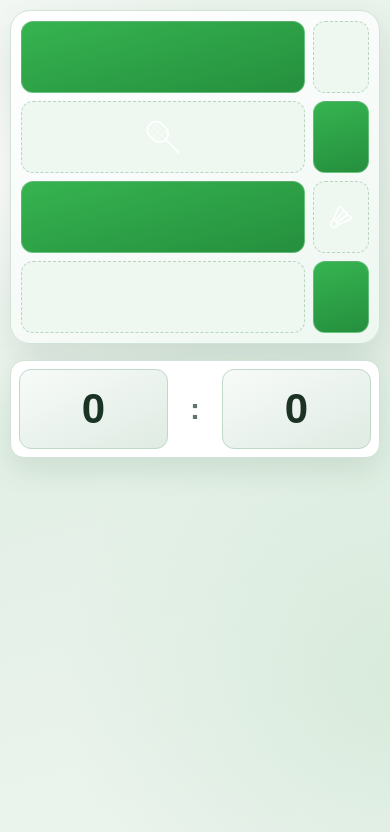
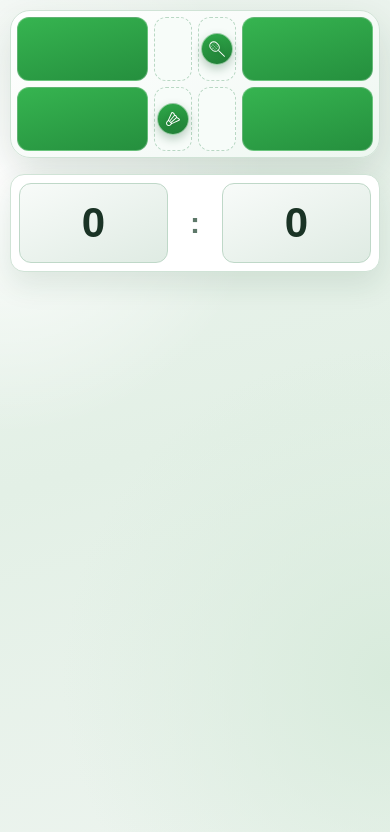
Before and after one commit to Zeng-Han/badminton-scoreboard, a plain HTML site: page match.html in a window 390 px wide. Drawn offline with Linux system fonts and the light colour scheme.

Commit message:
修改前端让发接发标志更清晰可读

```diff
--- a/match.css
+++ b/match.css
@@ -68,8 +68,22 @@ body {
 }
 
 .sign {
-    border: 1px dashed #b7d5c1;
-    background: #eef8f1;
+    position: relative;
+    border: 1px dashed #b9d8c4;
+    background: #f7fcf9;
+}
+
+.sign.has-icon::before {
+    content: "";
+    width: min(86%, 54px);
+    aspect-ratio: 1 / 1;
+    border-radius: 999px;
+    background: linear-gradient(165deg, #2ea848, #207d36);
+    border: 1px solid rgba(255, 255, 255, 0.52);
+    box-shadow: 0 4px 10px rgba(26, 87, 45, 0.28);
+    position: absolute;
+    inset: 0;
+    margin: auto;
 }
 
 .score-container {
@@ -129,6 +143,17 @@ button.score-box:focus-visible {
     outline-offset: 2px;
 }
 
+.sign img {
+    position: relative;
+    z-index: 1;
+    display: block;
+    width: min(74%, 36px);
+    max-width: 36px;
+    max-height: 36px;
+    object-fit: contain;
+    filter: drop-shadow(0 1px 2px rgba(18, 63, 32, 0.35));
+}
+
 img {
     width: min(48px, 62%);
     height: auto;
@@ -159,9 +184,9 @@ img {
     }
 
     .position-container {
-        grid-template-columns: 1fr 56px;
+        grid-template-columns: minmax(0, 1fr) 44px 44px minmax(0, 1fr);
         gap: 8px;
-        padding: 10px;
+        padding: 8px;
     }
 
     .position-box {
@@ -188,7 +213,44 @@ img {
         min-width: 28px;
     }
 
+    .sign.has-icon::before {
+        width: min(84%, 36px);
+    }
+
+    .sign img {
+        width: min(72%, 24px);
+        max-width: 24px;
+        max-height: 24px;
+    }
+
     img {
         width: min(34px, 66%);
     }
 }
+
+@media (max-width: 420px) {
+    .position-container {
+        grid-template-columns: minmax(0, 1fr) 38px 38px minmax(0, 1fr);
+        gap: 6px;
+        padding: 6px;
+    }
+
+    .position-box {
+        min-height: 64px;
+        padding: 6px;
+    }
+
+    .player {
+        font-size: 15px;
+    }
+
+    .sign.has-icon::before {
+        width: min(82%, 30px);
+    }
+
+    .sign img {
+        width: min(70%, 20px);
+        max-width: 20px;
+        max-height: 20px;
+    }
+}
--- a/match.js
+++ b/match.js
@@ -44,6 +44,8 @@ window.onload = function() {
         team2Player1Element.textContent = TEAM_2_PLAYER_1
         team2Player2Element.textContent = TEAM_2_PLAYER_2
     }
+
+    syncSignBadgeState()
 }
 
 function addPoint(event) {
@@ -65,14 +67,14 @@ function addPoint(event) {
 
         if (teamNum === '1') {
             if (MATCH_TYPE === 'singles') {
-                alert(`比赛结束，${PLAYER_1}获胜！`)
+                alert(`\u6bd4\u8d5b\u7ed3\u675f\uff0c${PLAYER_1}\u83b7\u80dc\uff01`)
             } else {
-                alert(`比赛结束，${TEAM_1_PLAYER_1}/${TEAM_1_PLAYER_2}获胜！`)
+                alert(`\u6bd4\u8d5b\u7ed3\u675f\uff0c${TEAM_1_PLAYER_1}/${TEAM_1_PLAYER_2}\u83b7\u80dc\uff01`)
             }
         } else if (MATCH_TYPE === 'singles') {
-            alert(`比赛结束，${PLAYER_2}获胜！`)
+            alert(`\u6bd4\u8d5b\u7ed3\u675f\uff0c${PLAYER_2}\u83b7\u80dc\uff01`)
         } else {
-            alert(`比赛结束，${TEAM_2_PLAYER_1}/${TEAM_2_PLAYER_2}获胜！`)
+            alert(`\u6bd4\u8d5b\u7ed3\u675f\uff0c${TEAM_2_PLAYER_1}/${TEAM_2_PLAYER_2}\u83b7\u80dc\uff01`)
         }
 
         window.history.back()
@@ -117,7 +119,7 @@ function switchServeSign(serveTeam) {
 
     const imgServe = document.createElement('img')
     imgServe.src = 'serve.svg'
-    imgServe.alt = '发球标识'
+    imgServe.alt = '\u53d1\u7403\u6807\u8bc6'
     serveSign.replaceChildren(imgServe)
     serveSignOpposite.textContent = ''
 
@@ -127,7 +129,17 @@ function switchServeSign(serveTeam) {
 
     const imgReceive = document.createElement('img')
     imgReceive.src = 'receive.svg'
-    imgReceive.alt = '接发球标识'
+    imgReceive.alt = '\u63a5\u53d1\u7403\u6807\u8bc6'
     receiveSign.replaceChildren(imgReceive)
     receiveSignOpposite.textContent = ''
+
+    syncSignBadgeState()
 }
+
+function syncSignBadgeState() {
+    const signBoxes = document.querySelectorAll('.sign')
+    signBoxes.forEach((box) => {
+        const hasIcon = box.querySelector('img') !== null
+        box.classList.toggle('has-icon', hasIcon)
+    })
+}
--- a/preparation.js
+++ b/preparation.js
@@ -33,7 +33,7 @@ function formSubmitted(event) {
         const player1 = document.getElementById('player_1').value.trim()
         const player2 = document.getElementById('player_2').value.trim()
         if (!player1 || !player2) {
-            alert('璇疯緭鍏ョ悆鍛樺悕')
+            alert('\u8bf7\u8f93\u5165\u7403\u5458\u540d')
             return
         }
 
@@ -48,7 +48,7 @@ function formSubmitted(event) {
         const team2Player2 = document.getElementById('team_2_player_2').value.trim()
 
         if (!team1Player1 || !team1Player2 || !team2Player1 || !team2Player2) {
-            alert('璇疯緭鍏ョ悆鍛樺悕')
+            alert('\u8bf7\u8f93\u5165\u7403\u5458\u540d')
             return
         }
 
```
